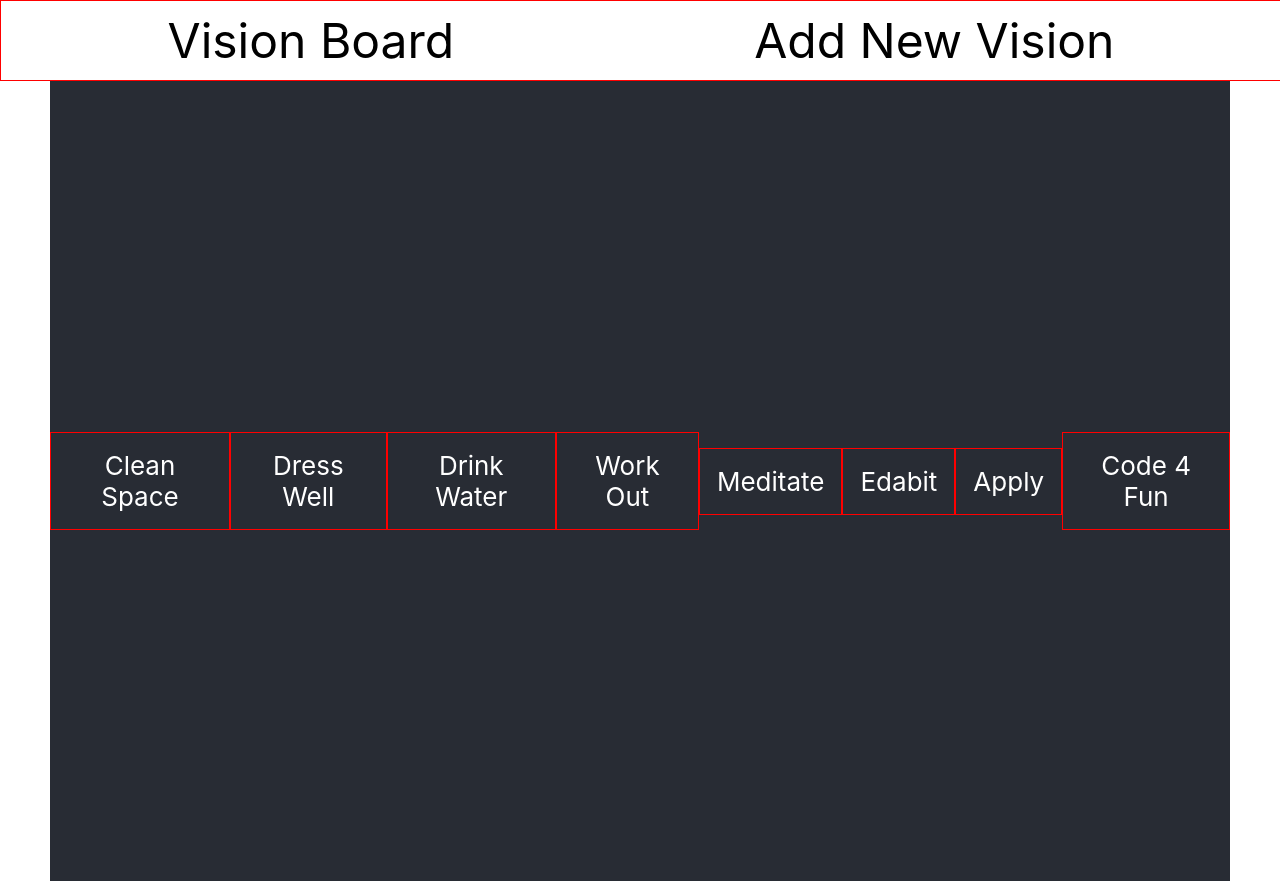
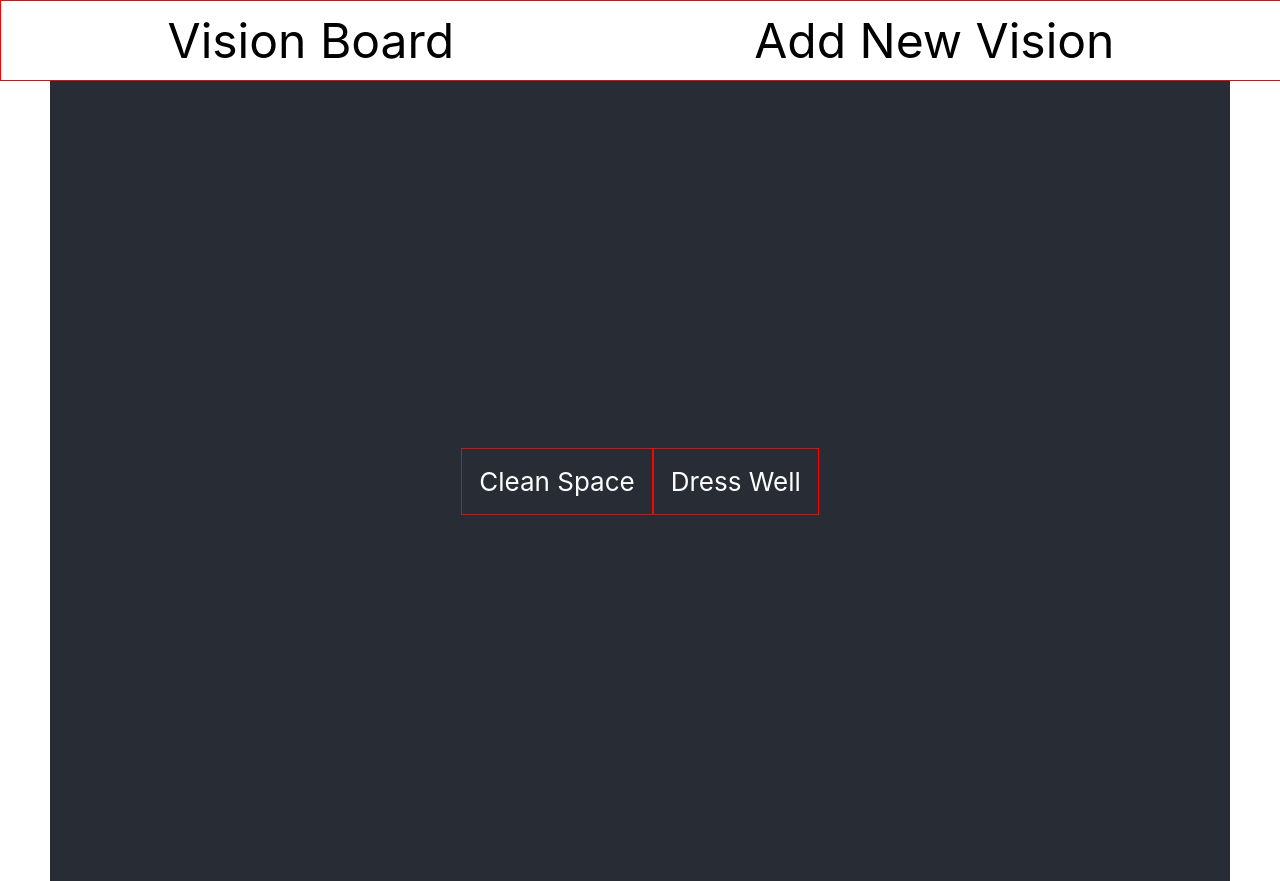
Before and after one commit to thereactgirl/Vision-Board-2020, a React (Create React App) app in the folder visionboard/: page / in a window 1280 px wide. Built offline with nearby package versions, Linux system fonts and the light colour scheme.

Commit message:
starting to look like a vision board

```diff
--- a/visionboard/src/App.css
+++ b/visionboard/src/App.css
@@ -42,3 +42,6 @@ section   {
 section:hover {
   background-color: crimson;
 }
+.completed {
+  background-color: crimson;
+}
--- a/visionboard/src/components/Board.js
+++ b/visionboard/src/components/Board.js
@@ -8,18 +8,27 @@ class Board extends React.Component {
         super();
         this.state = {visions}
     }
+    toggle = (id) => {
+        this.setState({
+            visions: this.state.visions.map(v => {
+                console.log(id,v.completed)
+              if (id === v.id){
+                return {...v, completed: !v.completed};
+              } else {
+                return v;
+              }
+            })
+          });
+        }
 
-    toggleDone() {
-        console.log("clicked")
-    }
     render() {
         return(
             <>
              <header  className="board">
-               {this.state.visions.map((v, i) => <Vision key={i} v={v}/>)}
+               {this.state.visions.map((v, i) => <Vision key={i} v={v} toggle={this.toggle} />)}
 
              </header>
-</>)
+            </>)
     }
 }
 
--- a/visionboard/src/components/Vision.js
+++ b/visionboard/src/components/Vision.js
@@ -1,10 +1,17 @@
-import React from "react";
+import React, {useState} from "react";
+
 
 const Vision = (props) => {
-        console.log(props)
-    return(<section>
-        {props.v}
 
-    </section>);
+
+    return(
+    <section onClick={() => props.toggle(props.v.id)}
+    className={props.v.completed ? "completed" : ""}
+    >
+        {props.v.name}
+
+    </section>
+    );
 }
+
 export default Vision;
--- a/visionboard/src/data.js
+++ b/visionboard/src/data.js
@@ -1,11 +1,14 @@
+
 const visions = [
-    "Clean Space",
-    "Dress Well",
-    "Drink Water",
-    "Work Out",
-    "Meditate",
-    "Edabit",
-    "Apply",
-    "Code 4 Fun"
-]
+    {
+      name: 'Clean Space',
+      id: 1528817077286,
+      completed: false
+    },
+    {
+      name: 'Dress Well',
+      id: 1528817084358,
+      completed: false
+    }
+  ];
 export {visions};
```
